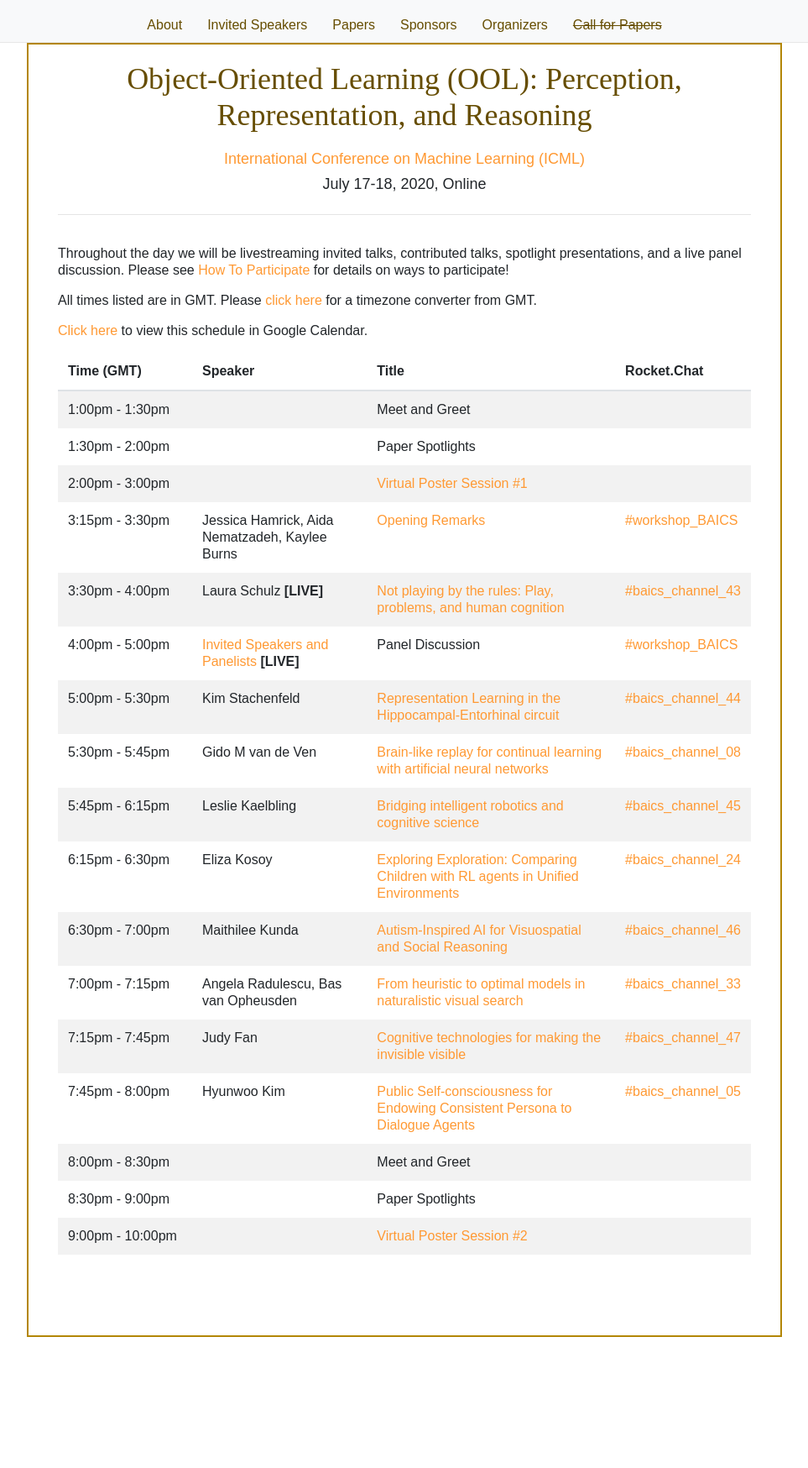
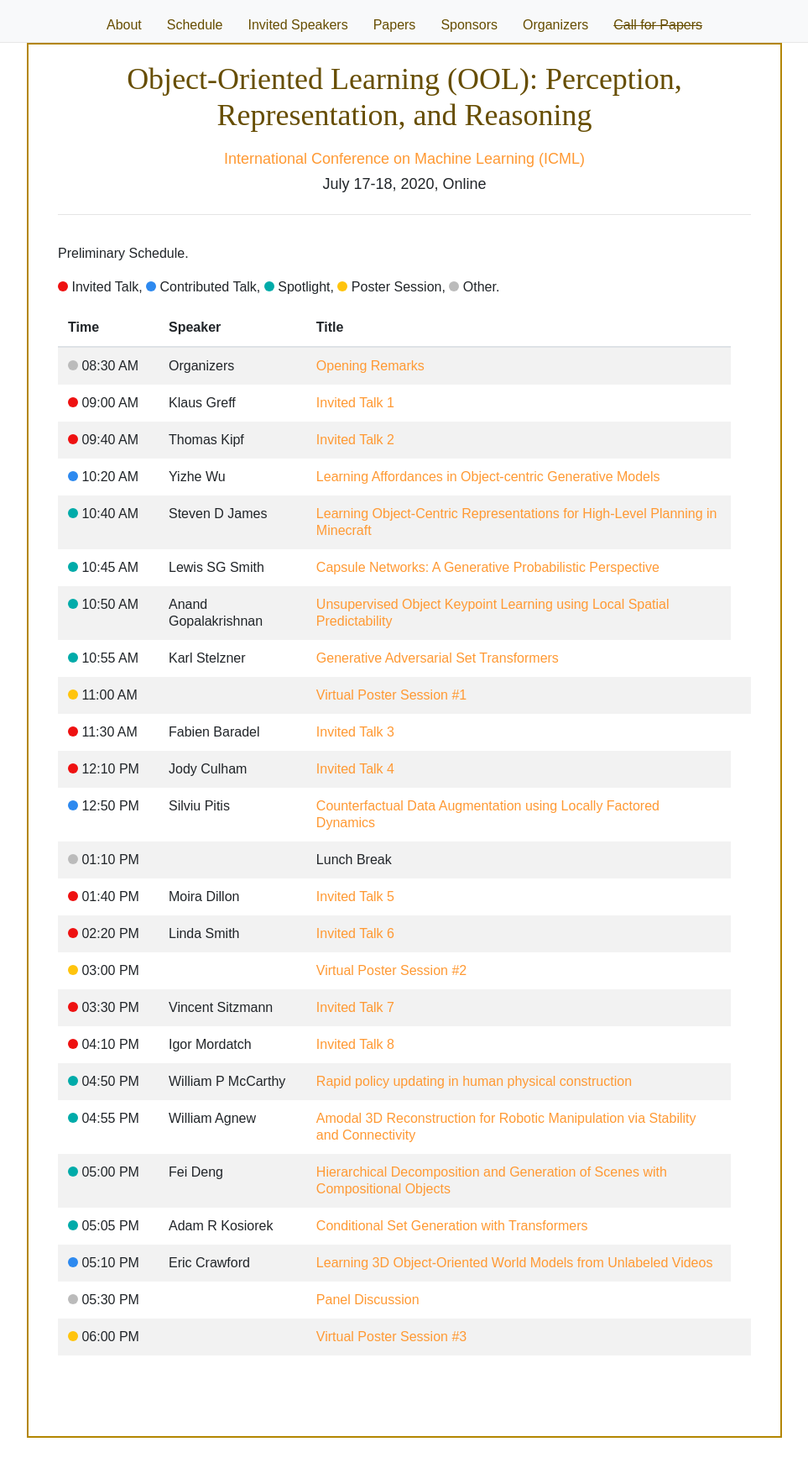
Before and after one commit to oolworkshop/oolworkshop.github.io, a Jekyll site: the page built from schedule.html, in a window 1280 px wide. Shown: the whole page at 84% size, without its empty margins (158-1121 px from the left). Built offline with Jekyll 4.4.1, drawn with Linux system fonts in a browser that asks for light colours; nearby versions of some CDN libraries; before the commit the page ends 1628 px from its top, so only the background shows below that.

Commit message:
added temporary schedule

```diff
--- a/_layouts/default.html
+++ b/_layouts/default.html
@@ -27,7 +27,7 @@
         <li class="nav-link"><a href="/index.html">About</a></li>
 <!--        <li class="nav-link"><a href="/format.html">How to Participate</a></li>-->
 <!--        <li class="nav-link"><a href="/livestream.html">Livestream</a></li>-->
-<!--        <li class="nav-link"><a href="/schedule.html">Schedule</a></li>-->
+        <li class="nav-link"><a href="/schedule.html">Schedule</a></li>
         <li class="nav-link"><a href="/speakers.html">Invited Speakers</a></li>
         <li class="nav-link"><a href="/papers.html">Papers</a></li>
 <!--        <li class="nav-link"><a href="/resources.html">Resources</a></li>-->
--- a/css/style.css
+++ b/css/style.css
@@ -161,7 +161,47 @@ table {
 }
 
 table .time {
-  width: 160px;
+  width: 120px;
+}
+
+.dot-invited-talk {
+  height: 12px;
+  width: 12px;
+  background-color: #ee1111;
+  border-radius: 50%;
+  display: inline-block;
+}
+
+.dot-contributed-talk {
+  height: 12px;
+  width: 12px;
+  background-color: #2d89ef;
+  border-radius: 50%;
+  display: inline-block;
+}
+
+.dot-spotlight-talk {
+  height: 12px;
+  width: 12px;
+  background-color: #00aba9;
+  border-radius: 50%;
+  display: inline-block;
+}
+
+.dot-poster-session {
+  height: 12px;
+  width: 12px;
+  background-color: #ffc40d;
+  border-radius: 50%;
+  display: inline-block;
+}
+
+.dot-other-session {
+  height: 12px;
+  width: 12px;
+  background-color: #bbb;
+  border-radius: 50%;
+  display: inline-block;
 }
 
 :target::before {
--- a/schedule.html
+++ b/schedule.html
@@ -3,122 +3,173 @@ layout: default
 ---
 
 <div class="row">
-<p>Throughout the day we will be livestreaming invited talks, contributed talks, spotlight presentations, and a live panel discussion. Please see <a href="/format.html">How To Participate</a> for details on ways to participate!</p>
+<!--<p>Throughout the day we will be livestreaming invited talks, contributed talks, spotlight presentations, and a live panel discussion. Please see <a href="/format.html">How To Participate</a> for details on ways to participate!</p>-->
 
-<p>All times listed are in GMT. Please <a href="https://www.timeanddate.com/worldclock/converter.html?iso=20200426T133000&p1=tz_gmt" target="_blank">click here</a> for a timezone converter from GMT.</p>
-<p><a href="https://calendar.google.com/calendar?cid=YmVya2VsZXkuZWR1X3ZkcXA4aWdsNjl2cnNyMmhzdTlwNHUzZTJvQGdyb3VwLmNhbGVuZGFyLmdvb2dsZS5jb20" target="_blank">Click here</a> to view this schedule in Google Calendar.</p>
+<!--<p>All times listed are in GMT. Please <a href="https://www.timeanddate.com/worldclock/converter.html?iso=20200426T133000&p1=tz_gmt" target="_blank">click here</a> for a timezone converter from GMT.</p>-->
+<!--<p><a href="https://calendar.google.com/calendar?cid=YmVya2VsZXkuZWR1X3ZkcXA4aWdsNjl2cnNyMmhzdTlwNHUzZTJvQGdyb3VwLmNhbGVuZGFyLmdvb2dsZS5jb20" target="_blank">Click here</a> to view this schedule in Google Calendar.</p>-->
+<p>Preliminary Schedule.
+
+</br></br><span class="dot-invited-talk"></span> Invited Talk, <span class="dot-contributed-talk"></span> Contributed Talk, <span class="dot-spotlight-talk"></span> Spotlight, <span class="dot-poster-session"></span> Poster Session, <span class="dot-other-session"></span> Other.
+</p>
 <table class="table table-striped table-condensed" id="schedule">
   <thead>
     <tr>
-      <th class="time">Time (GMT)</th>
+      <th class="time">Time</th> <!-- TODO(sjoerd): Add timezone -->
       <th>Speaker</th>
       <th>Title</th>
-      <th>Rocket.Chat</th>
+<!--      <th>Rocket.Chat</th>-->
     </tr>
   </thead>
   <tbody>
     <tr>
-      <td>1:00pm - 1:30pm</td>
+      <td><span class="dot-other-session"></span> 08:30 AM</td>
+      <td> Organizers</td>
+      <td><a href="">Opening Remarks</a></td>
+<!--      <td><a href="" target="_blank">#workshop_OOL</a></td>-->
+    </tr>
+    <tr>
+      <td><span class="dot-invited-talk"></span> 09:00 AM</td>
+      <td>Klaus Greff</td>
+      <td><a href="">Invited Talk 1</a></td>
+<!--      <td><a href="https://iclr.rocket.chat/channel/baics_channel_43" target="_blank">#baics_channel_43</a></td>-->
+    </tr>
+    <tr>
+      <td><span class="dot-invited-talk"></span> 09:40 AM</td>
+      <td>Thomas Kipf</td>
+      <td><a href="">Invited Talk 2</a></td>
+<!--      <td><a href="https://iclr.rocket.chat/channel/workshop_BAICS" target="_blank">#workshop_BAICS</a></td>-->
+    </tr>
+    <tr>
+      <td><span class="dot-contributed-talk"></span> 10:20 AM</td>
+      <td>Yizhe Wu</td>
+      <td><a href="">Learning Affordances in Object-centric Generative Models</a></td>
+<!--      <td><a href="https://iclr.rocket.chat/channel/baics_channel_44" target="_blank">#baics_channel_44</a></td>-->
+    </tr>
+    <tr>
+      <td><span class="dot-spotlight-talk"></span> 10:40 AM</td>
+      <td>Steven D James</td>
+      <td><a href="">Learning Object-Centric Representations for High-Level Planning in Minecraft</a></td>
+<!--      <td><a href="https://iclr.rocket.chat/channel/baics_channel_08" target="_blank">#baics_channel_08</a></td>-->
+    </tr>
+    <tr>
+      <td><span class="dot-spotlight-talk"></span> 10:45 AM</td>
+      <td>Lewis SG Smith</td>
+      <td><a href="">Capsule Networks: A Generative Probabilistic Perspective</a></td>
+<!--      <td><a href="https://iclr.rocket.chat/channel/baics_channel_08" target="_blank">#baics_channel_08</a></td>-->
+    </tr>
+    <tr>
+      <td><span class="dot-spotlight-talk"></span> 10:50 AM</td>
+      <td>Anand Gopalakrishnan</td>
+      <td><a href="">Unsupervised Object Keypoint Learning using Local Spatial Predictability</a></td>
+<!--      <td><a href="https://iclr.rocket.chat/channel/baics_channel_08" target="_blank">#baics_channel_08</a></td>-->
+    </tr>
+    <tr>
+      <td><span class="dot-spotlight-talk"></span> 10:55 AM</td>
+      <td>Karl Stelzner</td>
+      <td><a href="">Generative Adversarial Set Transformers</a></td>
+<!--      <td><a href="https://iclr.rocket.chat/channel/baics_channel_08" target="_blank">#baics_channel_08</a></td>-->
+    </tr>
+    <tr>
+      <td><span class="dot-poster-session"></span> 11:00 AM</td>
       <td></td>
-      <td>Meet and Greet</td>
+      <td><a href="/papers.html">Virtual Poster Session #1</a></td>
+      <td></td>
+    <tr>
+      <td><span class="dot-invited-talk"></span> 11:30 AM</td>
+      <td>Fabien Baradel</td>
+      <td><a href="">Invited Talk 3</a></td>
+<!--      <td><a href="https://iclr.rocket.chat/channel/baics_channel_45" target="_blank">#baics_channel_45</a></td>-->
+    </tr>
+    <tr>
+      <td><span class="dot-invited-talk"></span> 12:10 PM</td>
+      <td>Jody Culham</td>
+      <td><a href="">Invited Talk 4</a></td>
+<!--      <td><a href="https://iclr.rocket.chat/channel/baics_channel_24" target="_blank">#baics_channel_24</a></td>-->
+    </tr>
+    <tr>
+      <td><span class="dot-contributed-talk"></span> 12:50 PM</td>
+      <td>Silviu Pitis</td>
+      <td><a href="">Counterfactual Data Augmentation using Locally Factored Dynamics</a></td>
+<!--      <td><a href="https://iclr.rocket.chat/channel/baics_channel_46" target="_blank">#baics_channel_46</a></td>-->
+    </tr>
+    <tr>
+      <td><span class="dot-other-session"></span> 01:10 PM</td>
+      <td></td>
+      <td>Lunch Break</td>
+<!--      <td><a href="https://iclr.rocket.chat/channel/baics_channel_33" target="_blank">#baics_channel_33</a></td>-->
+    </tr>
+    <tr>
+      <td><span class="dot-invited-talk"></span> 01:40 PM</td>
+      <td>Moira Dillon</td>
+      <td><a href="">Invited Talk 5</a></td>
+<!--      <td><a href="https://iclr.rocket.chat/channel/baics_channel_33" target="_blank">#baics_channel_33</a></td>-->
+    </tr>
+    <tr>
+      <td><span class="dot-invited-talk"></span> 02:20 PM</td>
+      <td>Linda Smith</td>
+      <td><a href="">Invited Talk 6</a></td>
+<!--      <td><a href="https://iclr.rocket.chat/channel/baics_channel_47" target="_blank">#baics_channel_47</a></td>-->
+    </tr>
+    <tr>
+      <td><span class="dot-poster-session"></span> 03:00 PM</td>
+      <td></td>
+      <td><a href="/papers.html">Virtual Poster Session #2</a></td>
       <td></td>
     </tr>
     <tr>
-      <td>1:30pm - 2:00pm</td>
+      <td><span class="dot-invited-talk"></span> 03:30 PM</td>
+      <td>Vincent Sitzmann</td>
+      <td><a href="">Invited Talk 7</a></td>
+<!--      <td><a href="https://iclr.rocket.chat/channel/baics_channel_05" target="_blank">#baics_channel_05</a></td>-->
+    </tr>
+    <tr>
+      <td><span class="dot-invited-talk"></span> 04:10 PM</td>
+      <td>Igor Mordatch</td>
+      <td><a href="">Invited Talk 8</a></td>
+<!--      <td><a href="https://iclr.rocket.chat/channel/baics_channel_05" target="_blank">#baics_channel_05</a></td>-->
+    </tr>
+    <tr>
+      <td><span class="dot-spotlight-talk"></span> 04:50 PM</td>
+      <td>William P McCarthy</td>
+      <td><a href="">Rapid policy updating in human physical construction</a></td>
+<!--      <td><a href="https://iclr.rocket.chat/channel/baics_channel_08" target="_blank">#baics_channel_08</a></td>-->
+    </tr>
+    <tr>
+      <td><span class="dot-spotlight-talk"></span> 04:55 PM</td>
+      <td>William Agnew</td>
+      <td><a href="">Amodal 3D Reconstruction for Robotic Manipulation via Stability and Connectivity</a></td>
+<!--      <td><a href="https://iclr.rocket.chat/channel/baics_channel_08" target="_blank">#baics_channel_08</a></td>-->
+    </tr>
+    <tr>
+      <td><span class="dot-spotlight-talk"></span> 05:00 PM</td>
+      <td>Fei Deng</td>
+      <td><a href="">Hierarchical Decomposition and Generation of Scenes with Compositional Objects</a></td>
+<!--      <td><a href="https://iclr.rocket.chat/channel/baics_channel_08" target="_blank">#baics_channel_08</a></td>-->
+    </tr>
+    <tr>
+      <td><span class="dot-spotlight-talk"></span> 05:05 PM</td>
+      <td>Adam R Kosiorek</td>
+      <td><a href="">Conditional Set Generation with Transformers</a></td>
+<!--      <td><a href="https://iclr.rocket.chat/channel/baics_channel_08" target="_blank">#baics_channel_08</a></td>-->
+    </tr>
+    <tr>
+      <td><span class="dot-contributed-talk"></span> 05:10 PM</td>
+      <td>Eric Crawford</td>
+      <td><a href="">Learning 3D Object-Oriented World Models from Unlabeled Videos</a></td>
+<!--      <td><a href="https://iclr.rocket.chat/channel/baics_channel_46" target="_blank">#baics_channel_46</a></td>-->
+    </tr>
+    <tr>
+      <td><span class="dot-other-session"></span> 05:30 PM</td>
       <td></td>
-      <td>Paper Spotlights</td>
+      <td><a href="/speakers.html">Panel Discussion</a></td>
       <td></td>
     </tr>
     <tr>
-      <td>2:00pm - 3:00pm</td>
+      <td><span class="dot-poster-session"></span> 06:00 PM</td>
       <td></td>
-      <td><a href="/papers.html#session-1">Virtual Poster Session #1</a></td>
+      <td><a href="/papers.html">Virtual Poster Session #3</a></td>
       <td></td>
-    </tr>
     <tr>
-      <td>3:15pm - 3:30pm</td>
-      <td>Jessica Hamrick, Aida Nematzadeh, Kaylee Burns</td>
-      <td><a href="/program/baics_49.html">Opening Remarks</a></td>
-      <td><a href="https://iclr.rocket.chat/channel/workshop_BAICS" target="_blank">#workshop_BAICS</a></td>
-    </tr>
-    <tr>
-      <td>3:30pm - 4:00pm</td>
-      <td>Laura Schulz <b>[LIVE]</b></td>
-      <td><a href="/program/baics_43.html">Not playing by the rules: Play, problems, and human cognition</a></td>
-      <td><a href="https://iclr.rocket.chat/channel/baics_channel_43" target="_blank">#baics_channel_43</a></td>
-    </tr>
-    <tr>
-      <td>4:00pm - 5:00pm</td>
-      <td><a href="/speakers.html">Invited Speakers and Panelists</a> <b>[LIVE]</b></td>
-      <td>Panel Discussion</td>
-      <td><a href="https://iclr.rocket.chat/channel/workshop_BAICS" target="_blank">#workshop_BAICS</a></td>
-    </tr>
-    <tr>
-      <td>5:00pm - 5:30pm</td>
-      <td>Kim Stachenfeld</td>
-      <td><a href="/program/baics_44.html">Representation Learning in the Hippocampal-Entorhinal circuit</a></td>
-      <td><a href="https://iclr.rocket.chat/channel/baics_channel_44" target="_blank">#baics_channel_44</a></td>
-    </tr>
-    <tr>
-      <td>5:30pm - 5:45pm</td>
-      <td>Gido M van de Ven</td>
-      <td><a href="/program/baics_8.html">Brain-like replay for continual learning with artificial neural networks</a></td>
-      <td><a href="https://iclr.rocket.chat/channel/baics_channel_08" target="_blank">#baics_channel_08</a></td>
-    </tr>
-    <tr>
-      <td>5:45pm - 6:15pm</td>
-      <td>Leslie Kaelbling</td>
-      <td><a href="/program/baics_45.html">Bridging intelligent robotics and cognitive science</a></td>
-      <td><a href="https://iclr.rocket.chat/channel/baics_channel_45" target="_blank">#baics_channel_45</a></td>
-    </tr>
-    <tr>
-      <td>6:15pm - 6:30pm</td>
-      <td>Eliza Kosoy</td>
-      <td><a href="/program/baics_24.html">Exploring Exploration: Comparing Children with RL agents in Unified Environments</a></td>
-      <td><a href="https://iclr.rocket.chat/channel/baics_channel_24" target="_blank">#baics_channel_24</a></td>
-    </tr>
-    <tr>
-      <td>6:30pm - 7:00pm</td>
-      <td>Maithilee Kunda</td>
-      <td><a href="/program/baics_46.html">Autism-Inspired AI for Visuospatial and Social Reasoning</a></td>
-      <td><a href="https://iclr.rocket.chat/channel/baics_channel_46" target="_blank">#baics_channel_46</a></td>
-    </tr>
-    <tr>
-      <td>7:00pm - 7:15pm</td>
-      <td>Angela Radulescu, Bas van Opheusden</td>
-      <td><a href="/program/baics_33.html">From heuristic to optimal models in naturalistic visual search</a></td>
-      <td><a href="https://iclr.rocket.chat/channel/baics_channel_33" target="_blank">#baics_channel_33</a></td>
-    </tr>
-    <tr>
-      <td>7:15pm - 7:45pm</td>
-      <td>Judy Fan</td>
-      <td><a href="/program/baics_47.html">Cognitive technologies for making the invisible visible</a></td>
-      <td><a href="https://iclr.rocket.chat/channel/baics_channel_47" target="_blank">#baics_channel_47</a></td>
-    </tr>
-    <tr>
-      <td>7:45pm - 8:00pm</td>
-      <td>Hyunwoo Kim</td>
-      <td><a href="/program/baics_5.html">Public Self-consciousness for Endowing Consistent Persona to Dialogue Agents</a></td>
-      <td><a href="https://iclr.rocket.chat/channel/baics_channel_05" target="_blank">#baics_channel_05</a></td>
-    </tr>
-    <tr>
-      <td>8:00pm - 8:30pm</td>
-      <td></td>
-      <td>Meet and Greet</td>
-      <td></td>
-    </tr>
-    <tr>
-      <td>8:30pm - 9:00pm</td>
-      <td></td>
-      <td>Paper Spotlights</td>
-      <td></td>
-    </tr>
-    <tr>
-      <td>9:00pm - 10:00pm</td>
-      <td></td>
-      <td><a href="/papers.html#session-2">Virtual Poster Session #2</a></td>
-      <td></td>
-    </tr>
   </tbody>
 </table>
 </div>
```
